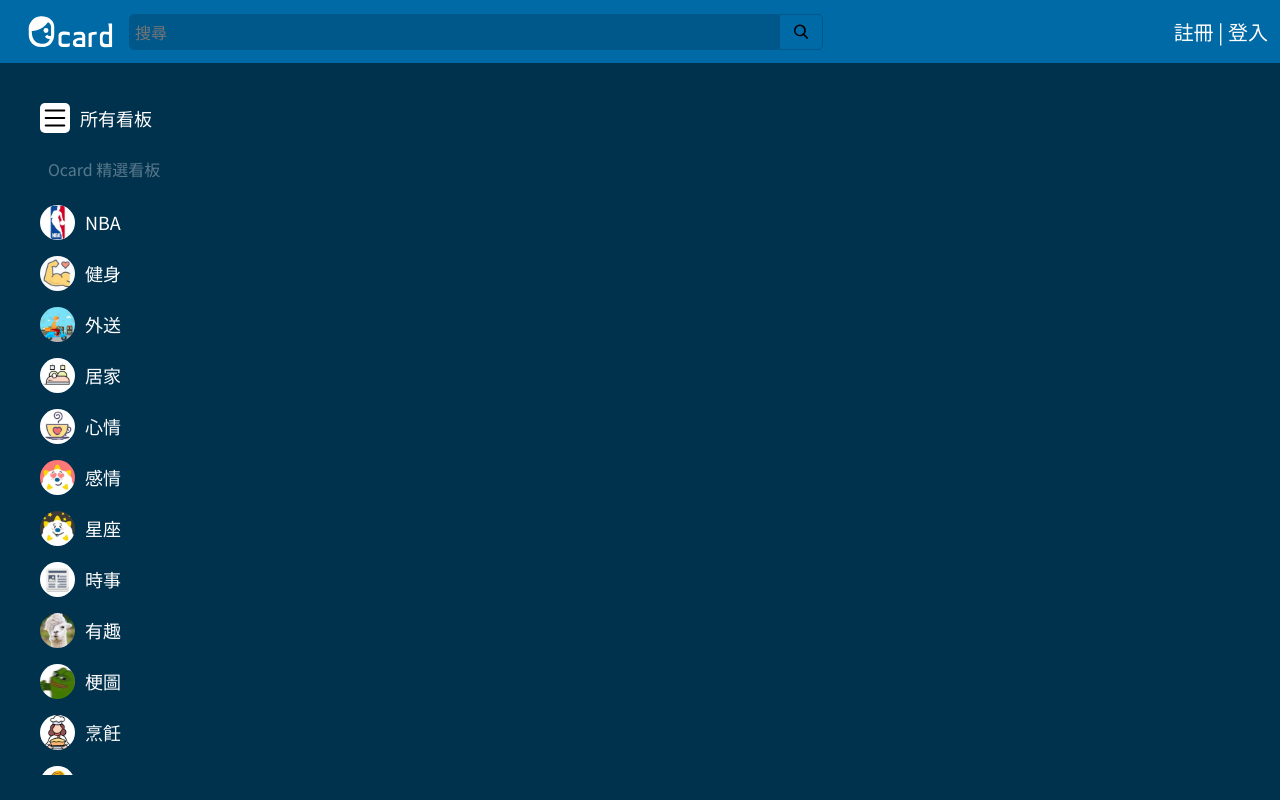
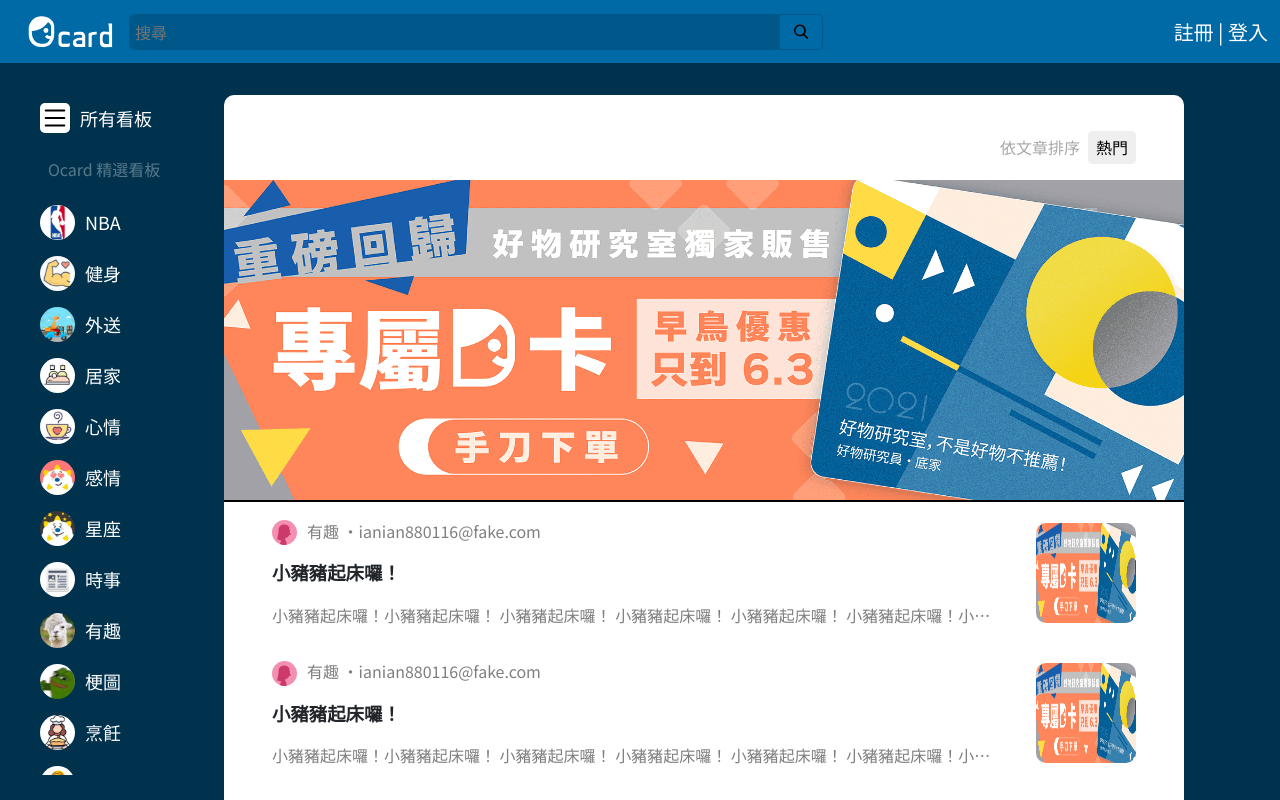
Before and after one commit to ianhsu0116/Ocard, a React (Create React App) app in the folder client/: page / in a window 1280 px wide. Shown: the top 800 px of the page. Built offline with nearby package versions, Linux system fonts and the light colour scheme.

Commit message:
主頁放大後置中問題未解決

```diff
--- a/client/public/styles/_header.scss
+++ b/client/public/styles/_header.scss
@@ -92,7 +92,7 @@
       display: block !important;
     }
     .search {
-      display: none;
+      display: none !important;
     }
   }
 }
--- a/client/public/styles/_sidebar.scss
+++ b/client/public/styles/_sidebar.scss
@@ -3,7 +3,8 @@
   flex-direction: column;
   justify-content: flex-start;
   align-items: flex-start;
-  width: 200px;
+  min-width: 15vw;
+  //min-width: 200px;
   margin: 2rem 0;
   margin-left: 2rem;
   max-height: 85vh;
@@ -67,3 +68,14 @@
     }
   }
 }
+
+// @media screen and (max-width: 950px) {
+//   .sidebar {
+//     min-width: 170px;
+//   }
+// }
+@media screen and (max-width: 800px) {
+  .sidebar {
+    display: none !important;
+  }
+}
--- a/client/public/styles/style.css
+++ b/client/public/styles/style.css
@@ -129,7 +129,7 @@
     display: block !important;
   }
   .header-left .search {
-    display: none;
+    display: none !important;
   }
 }
 
@@ -147,7 +147,7 @@
   -webkit-box-align: start;
       -ms-flex-align: start;
           align-items: flex-start;
-  width: 200px;
+  min-width: 15vw;
   margin: 2rem 0;
   margin-left: 2rem;
   max-height: 85vh;
@@ -231,4 +231,189 @@
   font-size: 18px;
   color: white;
 }
+
+@media screen and (max-width: 800px) {
+  .sidebar {
+    display: none !important;
+  }
+}
+
+div.d-flex {
+  max-width: 1000px;
+}
+
+div.d-flex div.main {
+  padding: 2rem 0;
+  padding-left: 0;
+  max-width: 75vw;
+}
+
+div.d-flex div.main div.main_nav {
+  display: -webkit-box;
+  display: -ms-flexbox;
+  display: flex;
+  -webkit-box-pack: center;
+      -ms-flex-pack: center;
+          justify-content: center;
+  -webkit-box-align: end;
+      -ms-flex-align: end;
+          align-items: flex-end;
+  background: white;
+  border-radius: 10px 10px 0 0;
+  height: 85px;
+}
+
+div.d-flex div.main div.main_nav div.middle {
+  width: 90%;
+  display: -webkit-box;
+  display: -ms-flexbox;
+  display: flex;
+  -webkit-box-pack: end;
+      -ms-flex-pack: end;
+          justify-content: flex-end;
+  -webkit-box-align: center;
+      -ms-flex-align: center;
+          align-items: center;
+  font-size: 16px;
+}
+
+div.d-flex div.main div.main_nav div.middle div.right span,
+div.d-flex div.main div.main_nav div.middle div.right button {
+  display: inline-block;
+  margin: 1rem 0rem;
+  padding: 0.3rem 0.5rem;
+}
+
+div.d-flex div.main div.main_nav div.middle div.right span {
+  color: rgba(0, 0, 0, 0.35);
+}
+
+div.d-flex div.main div.main_nav div.middle div.right button {
+  border: none;
+  border-radius: 5px;
+}
+
+div.d-flex div.main div.main_banner {
+  position: relative;
+  max-height: 350px;
+  border-bottom: 2px solid black;
+  overflow: hidden;
+}
+
+div.d-flex div.main div.main_banner img {
+  width: 100%;
+  -o-object-fit: cover;
+     object-fit: cover;
+}
+
+div.d-flex div.main div.article_con {
+  display: -webkit-box;
+  display: -ms-flexbox;
+  display: flex;
+  -webkit-box-pack: center;
+      -ms-flex-pack: center;
+          justify-content: center;
+  background: white;
+  position: relative;
+  padding: 1rem 0;
+}
+
+div.d-flex div.main div.article_con div.middle {
+  width: 90%;
+  display: -webkit-box;
+  display: -ms-flexbox;
+  display: flex;
+  -webkit-box-pack: justify;
+      -ms-flex-pack: justify;
+          justify-content: space-between;
+}
+
+div.d-flex div.main div.article_con div.middle div.left {
+  display: -webkit-box;
+  display: -ms-flexbox;
+  display: flex;
+  -webkit-box-orient: vertical;
+  -webkit-box-direction: normal;
+      -ms-flex-direction: column;
+          flex-direction: column;
+  -webkit-box-align: start;
+      -ms-flex-align: start;
+          align-items: flex-start;
+  position: relative;
+  overflow: hidden;
+  text-overflow: ellipsis;
+  white-space: nowrap;
+}
+
+div.d-flex div.main div.article_con div.middle div.left div.top {
+  display: -webkit-box;
+  display: -ms-flexbox;
+  display: flex;
+  -webkit-box-align: center;
+      -ms-flex-align: center;
+          align-items: center;
+  color: rgba(0, 0, 0, 0.5);
+}
+
+div.d-flex div.main div.article_con div.middle div.left div.top div.genderIcon {
+  width: 25px;
+  height: 25px;
+  margin-right: 10px;
+}
+
+div.d-flex div.main div.article_con div.middle div.left div.top div.genderIcon svg {
+  width: 100% !important;
+  height: 100% !important;
+}
+
+div.d-flex div.main div.article_con div.middle div.left div.mid {
+  position: relative;
+  width: 100%;
+}
+
+div.d-flex div.main div.article_con div.middle div.left div.mid div.article_title {
+  font-size: 1.15rem;
+  font-weight: bolder;
+  padding: 1rem 0;
+}
+
+div.d-flex div.main div.article_con div.middle div.left div.mid div.article_content {
+  color: rgba(0, 0, 0, 0.5);
+  max-height: 25px;
+  width: 95%;
+  overflow: hidden;
+  text-overflow: ellipsis;
+  white-space: nowrap;
+}
+
+div.d-flex div.main div.article_con div.middle div.right {
+  display: -webkit-box;
+  display: -ms-flexbox;
+  display: flex;
+  -webkit-box-pack: center;
+      -ms-flex-pack: center;
+          justify-content: center;
+  -webkit-box-align: center;
+      -ms-flex-align: center;
+          align-items: center;
+}
+
+div.d-flex div.main div.article_con div.middle div.right div.imgContainer {
+  width: 100px;
+  height: 100px;
+  border-radius: 10px;
+  overflow: hidden;
+}
+
+div.d-flex div.main div.article_con div.middle div.right div.imgContainer img {
+  width: 100%;
+  height: 100%;
+}
+
+@media screen and (max-width: 800px) {
+  div.main {
+    max-width: 100%;
+    padding: 0.5rem;
+  }
+}
 /*# sourceMappingURL=style.css.map */
--- a/client/public/styles/style.scss
+++ b/client/public/styles/style.scss
@@ -15,3 +15,4 @@
 
 @import "./header";
 @import "./sidebar";
+@import "./main";
--- a/client/src/components/home-component.js
+++ b/client/src/components/home-component.js
@@ -1,10 +1,110 @@
 import React from "react";
 import SidebarComponent from "./sidebar-component";
+import HotSortIcon from "./icons/HotSortIcon";
+import GenderIcons from "./icons/GenderIcons";
 
 const HomeComponent = () => {
   return (
-    <div>
+    <div className="d-flex">
       <SidebarComponent />
+      <div className="main">
+        <div className="main_nav">
+          <div className="middle">
+            <div className="right">
+              <span>依文章排序</span>
+              <button>熱門</button>
+            </div>
+          </div>
+        </div>
+        <div className="main_banner">
+          <img src={require("./images/banner.png").default} alt="banner" />
+        </div>
+        <div className="article_con">
+          <div className="middle">
+            <div className="left">
+              <div className="top">
+                <div className="genderIcon">{GenderIcons.GirlIcon()}</div>
+                <div>有趣 · </div>
+                <div>ianian880116@fake.com</div>
+              </div>
+              <div className="mid">
+                <div className="article_title">小豬豬起床囉！</div>
+                <div className="article_content">
+                  小豬豬起床囉！小豬豬起床囉！ 小豬豬起床囉！ 小豬豬起床囉！
+                  小豬豬起床囉！
+                  小豬豬起床囉！小豬豬起床囉！小豬豬起床囉！小豬豬起床囉！小豬豬起床囉！小豬豬起床囉！
+                </div>
+              </div>
+              <div className="bottom"></div>
+            </div>
+            <div className="right">
+              <div className="imgContainer">
+                <img
+                  src={require("./images/banner.png").default}
+                  alt="article_img"
+                />
+              </div>
+            </div>
+          </div>
+        </div>
+
+        <div className="article_con">
+          <div className="middle">
+            <div className="left">
+              <div className="top">
+                <div className="genderIcon">{GenderIcons.GirlIcon()}</div>
+                <div>有趣 · </div>
+                <div>ianian880116@fake.com</div>
+              </div>
+              <div className="mid">
+                <div className="article_title">小豬豬起床囉！</div>
+                <div className="article_content">
+                  小豬豬起床囉！小豬豬起床囉！ 小豬豬起床囉！ 小豬豬起床囉！
+                  小豬豬起床囉！
+                  小豬豬起床囉！小豬豬起床囉！小豬豬起床囉！小豬豬起床囉！小豬豬起床囉！小豬豬起床囉！
+                </div>
+              </div>
+              <div className="bottom"></div>
+            </div>
+            <div className="right">
+              <div className="imgContainer">
+                <img
+                  src={require("./images/banner.png").default}
+                  alt="article_img"
+                />
+              </div>
+            </div>
+          </div>
+        </div>
+        <div className="article_con">
+          <div className="middle">
+            <div className="left">
+              <div className="top">
+                <div className="genderIcon">{GenderIcons.GirlIcon()}</div>
+                <div>有趣 · </div>
+                <div>ianian880116@fake.com</div>
+              </div>
+              <div className="mid">
+                <div className="article_title">小豬豬起床囉！</div>
+                <div className="article_content">
+                  小豬豬起床囉！小豬豬起床囉！ 小豬豬起床囉！ 小豬豬起床囉！
+                  小豬豬起床囉！
+                  小豬豬起床囉！小豬豬起床囉！小豬豬起床囉！小豬豬起床囉！小豬豬起床囉！小豬豬起床囉！
+                </div>
+              </div>
+              <div className="bottom"></div>
+            </div>
+            <div className="right">
+              <div className="imgContainer">
+                <img
+                  src={require("./images/banner.png").default}
+                  alt="article_img"
+                />
+              </div>
+            </div>
+          </div>
+        </div>
+      </div>
     </div>
   );
 };
```
Also changed, not shown: client/src/components/icons/GenderIcons.js (+35 -15 lines), client/src/components/icons/HotSortIcon.js (+12 -6 lines), 1 other file (tests, documents, lock files or other folders).
